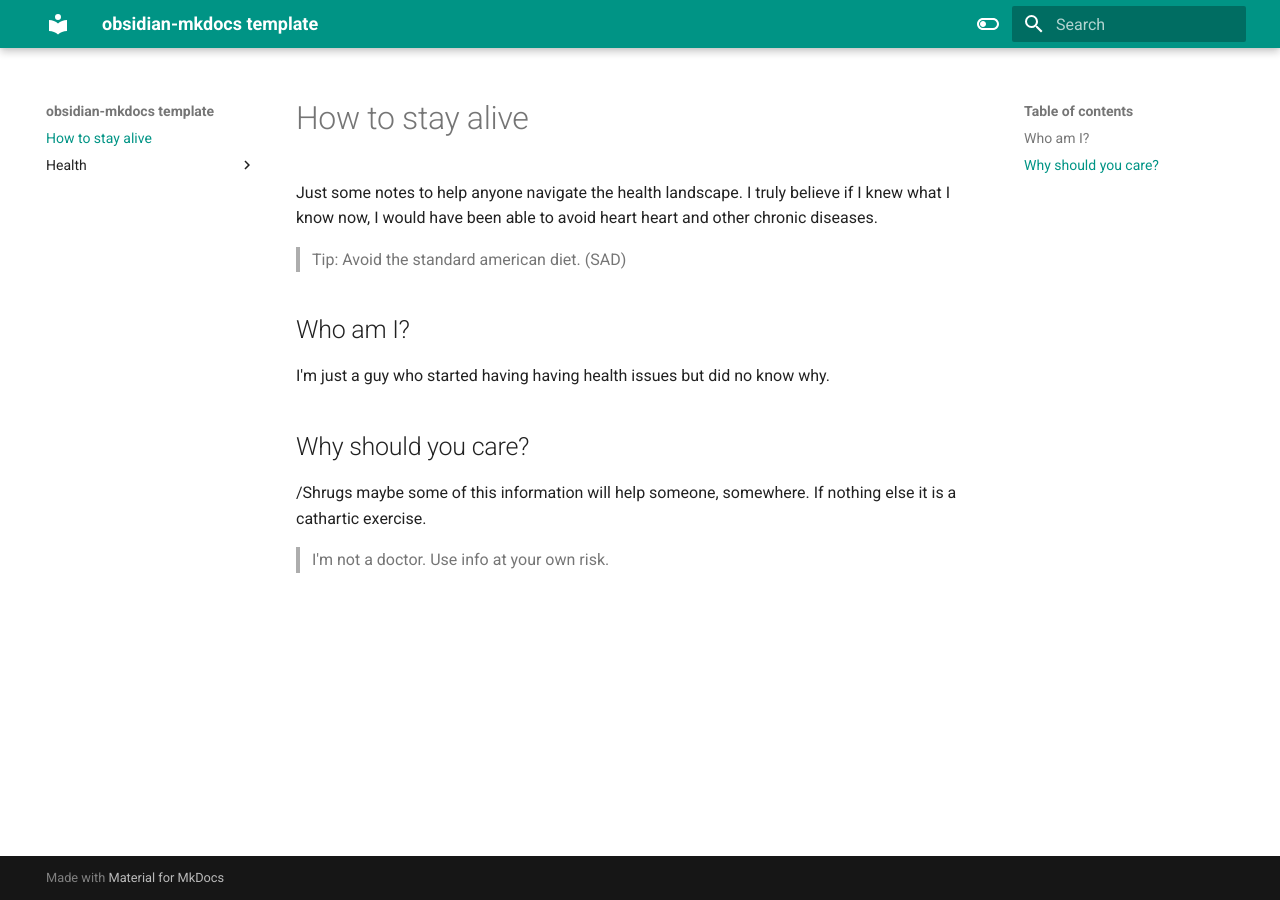
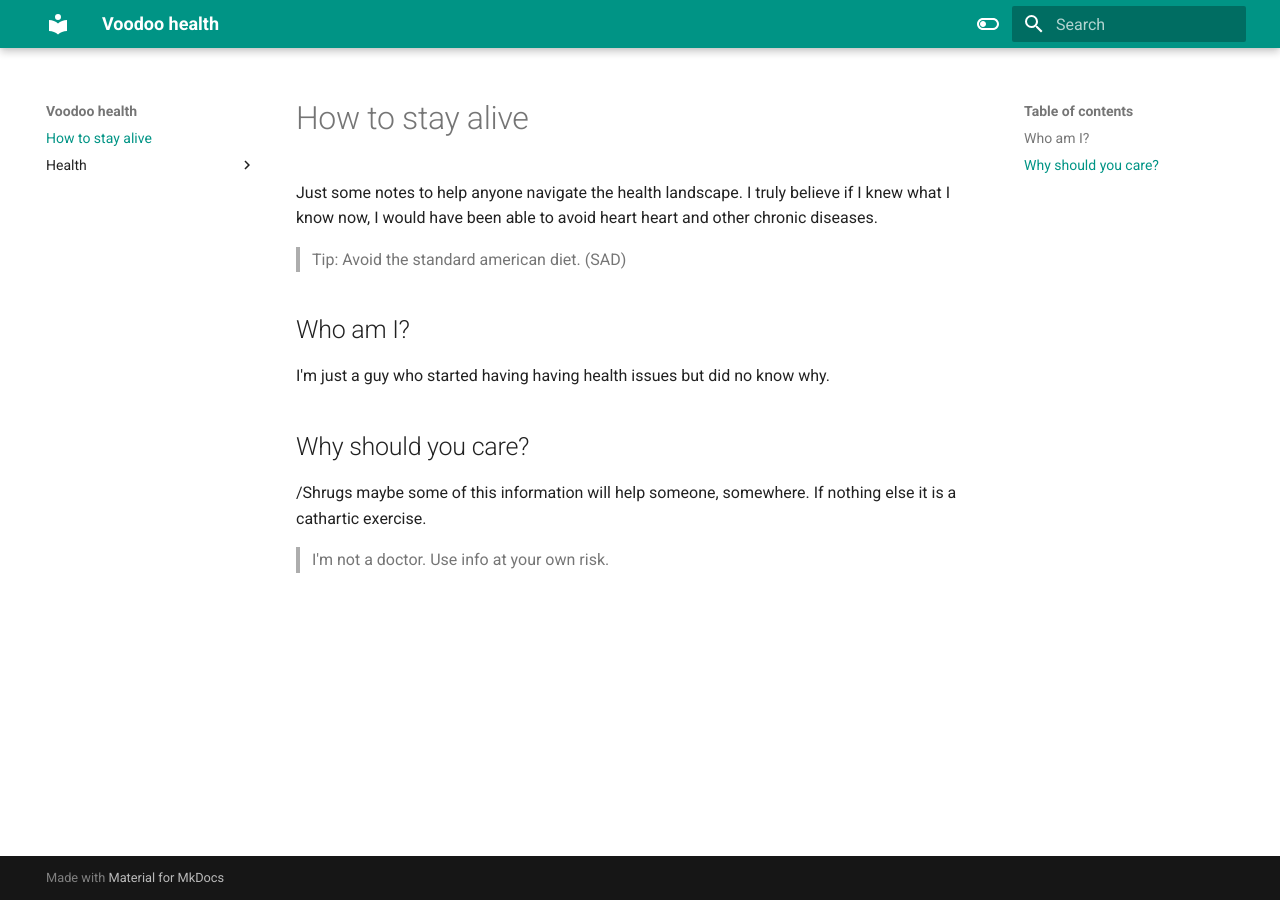
Before and after one commit to voodoo/health, an MkDocs documentation site: the page built from docs/index.md, in a window 1280 px wide. Built offline with MkDocs 1.6.1 and Material for MkDocs 9.7.7, drawn with Linux system fonts in a browser that asks for light colours.

Commit message:
need to update title stupid

```diff
--- a/mkdocs.yml
+++ b/mkdocs.yml
@@ -1,4 +1,4 @@
-site_name: obsidian-mkdocs template
+site_name: Voodoo health
 
 theme:
     name: 'material'
```
